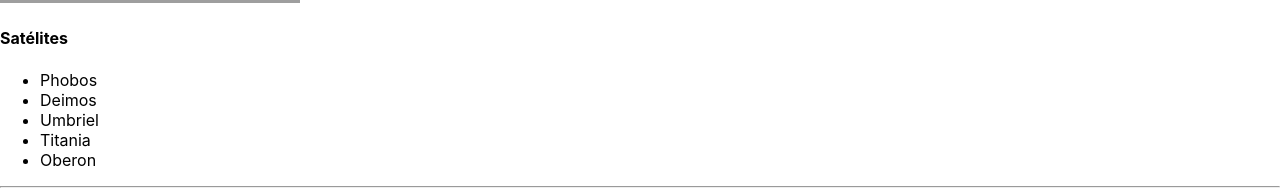
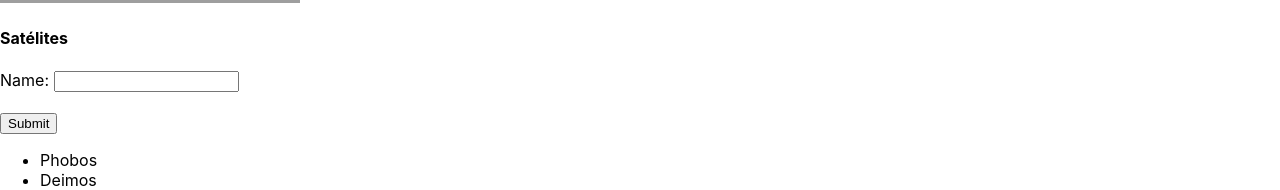
Before and after one commit to felipqsquall/my-first-app, a React (Create React App) app: page / in a window 1280 px wide. Shown: the part 587-777 px from the top of the page. Built offline with nearby package versions, Linux system fonts and the light colour scheme; grey boxes are pictures that could not be loaded.

Commit message:
Atualização do REACT DOM

```diff
--- /dev/null
+++ b/src/components/Planets/Planet/form/index.js
@@ -0,0 +1,36 @@
+import React, { Fragment, useState} from "react";
+const initialState = {
+    name: ''
+}
+
+const Form = (props) => {
+
+    const [fields, setFields] = useState(initialState);
+
+    const handleFieldsChange = (e) => setFields({
+        ...fields,
+        [e.currentTarget.name]: e.currentTarget.value
+    });
+
+    const handleSubmit = event => {
+        props.addSatellites(fields);
+        event.preventDefault();
+        setFields(initialState);
+    }
+
+
+    return(
+        <Fragment>
+            <form onSubmit={handleSubmit}>
+                <div>
+                    <label htmlFor="name">Name: </label>
+                    <input id="name" type="text" name="name"  value={fields.name} onChange={handleFieldsChange}/>
+                </div>
+                <br />
+                <input type="submit" />
+            </form>
+        </Fragment>
+    )
+}
+
+export default Form;
--- a/src/components/Planets/Planet/index.js
+++ b/src/components/Planets/Planet/index.js
@@ -1,11 +1,20 @@
 import React, { useState, useEffect } from "react";
 import GrayImg from "../../shared/gray_img";
 import DescriptionWithLink from "../../shared/description_with_link";
+import Form from "./form"
+
 
 async function getSatellites(id) {
   let response = await fetch(`http://localhost:3000/api/${id}.json`);
   let data = await response.json();
   return data;
+}
+
+const initialState = {
+  name: '',
+  description: '',
+  link: '',
+  img_url: ''
 }
 
 
@@ -17,6 +26,10 @@
       setSatellites(data['satellites'])
     })
   }, []);
+
+  const addSatellites = (new_satellites) => {
+    setSatellites([...satellites, new_satellites])
+  }
 
   let title;
   if (props.title_with_underline)
@@ -32,6 +45,7 @@
       />
       <GrayImg img_url={props.img_url} gray={props.gray} />
       <h4>Satélites</h4>
+      <Form addSatellites={addSatellites}/>
       <ul>
         {satellites.map((satellites, index) => (
           <li key={index}>{satellites.name}</li>
```
